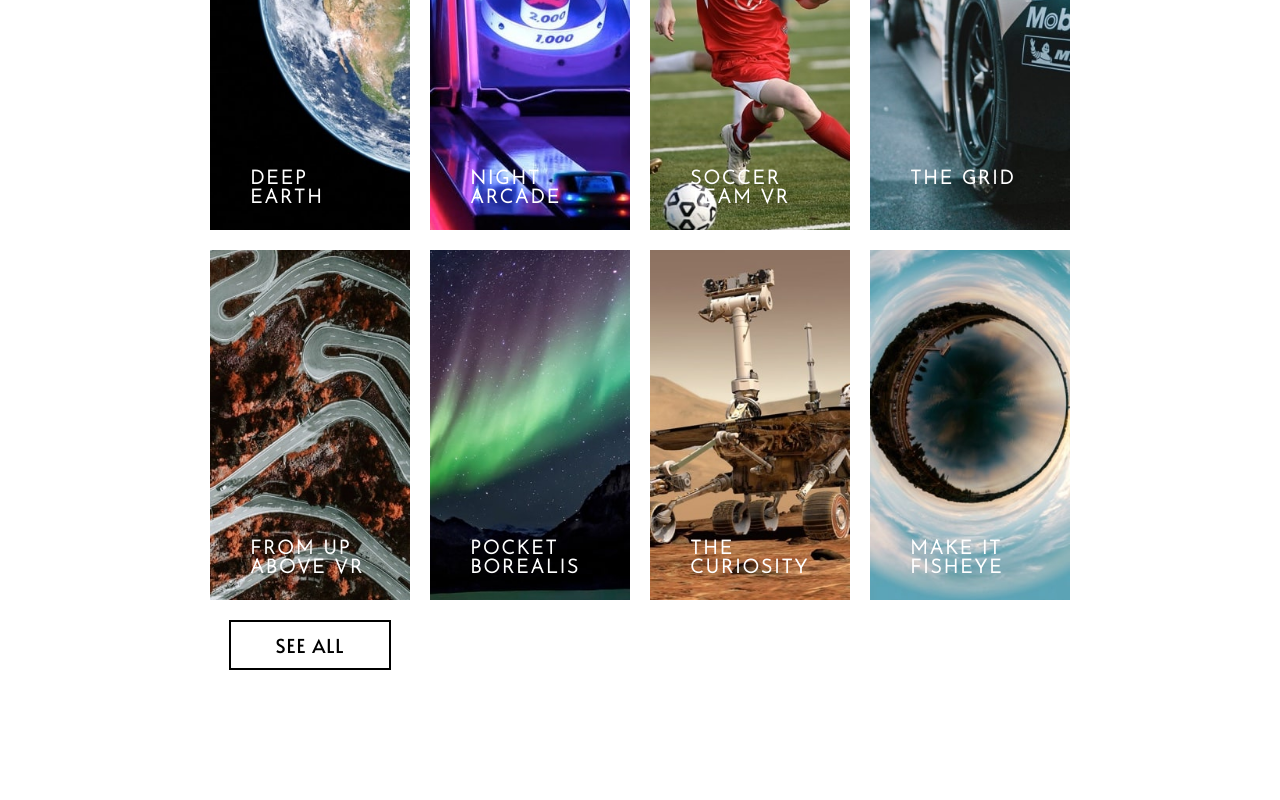
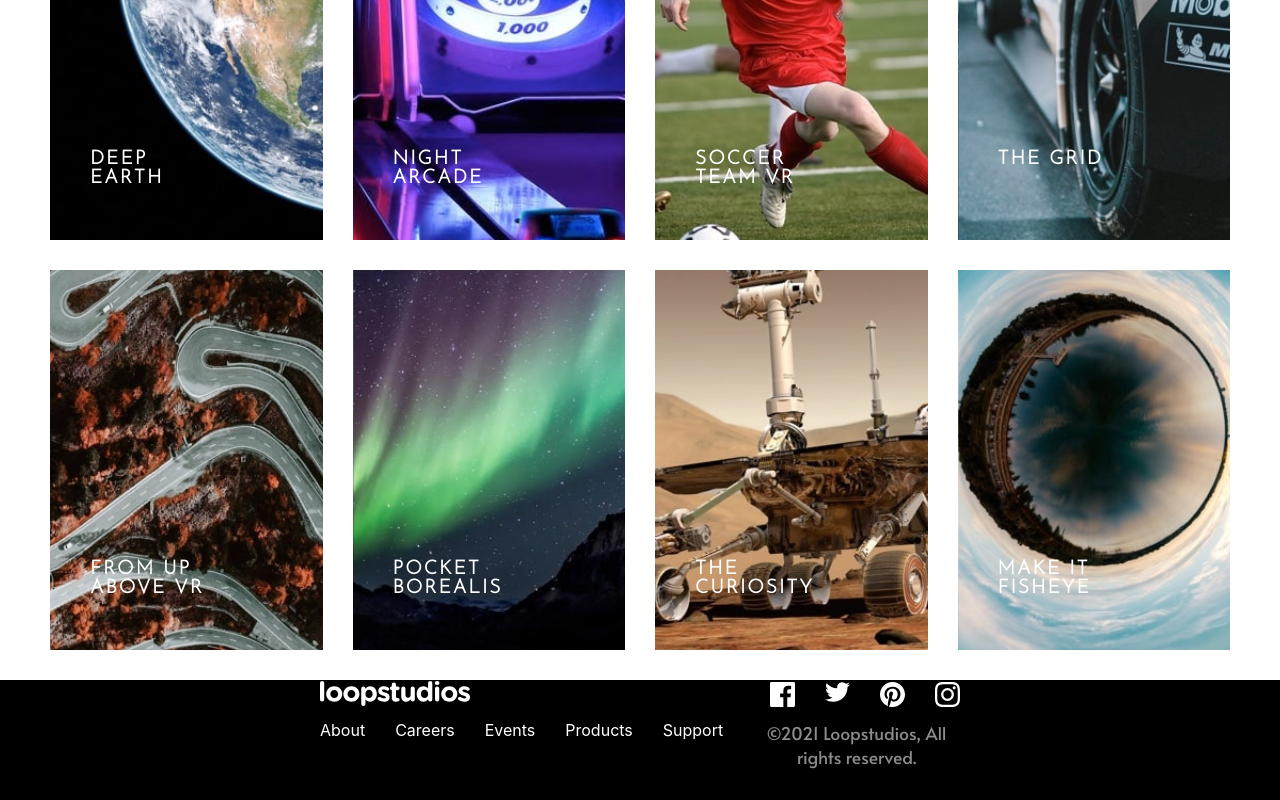
Before and after one commit to Teewaii/loopstudios, a React (Create React App) app: page / in a window 1280 px wide. Shown: the part 1798-2598 px from the top of the page. Before the commit the page ends 2518 px from the top, so only its background shows below. Built offline with nearby package versions, Linux system fonts and the light colour scheme; the HTML template or start-up script is replaced by a standard one.

Commit message:
90% completion

```diff
--- a/package.json
+++ b/package.json
@@ -6,6 +6,7 @@
     "@fortawesome/fontawesome-svg-core": "^6.1.1",
     "@fortawesome/free-regular-svg-icons": "^6.1.1",
     "@fortawesome/free-solid-svg-icons": "^6.1.1",
+    "@fortawesome/react-fontawesome": "^0.2.0",
     "@testing-library/jest-dom": "^5.16.4",
     "@testing-library/react": "^13.3.0",
     "@testing-library/user-event": "^13.5.0",
--- a/src/components/creations/Creations.js
+++ b/src/components/creations/Creations.js
@@ -4,9 +4,6 @@ import React,{useState} from "react"
 // import products from "../../assets/creations"
 
 export default function Creations(){
-//     const DataArray = products.data.create
-//     const creations = DataArray.firstname
-//     console.log(creations)
     return(
 
    <div className="creation-container">
--- a/src/components/creations/creations.css
+++ b/src/components/creations/creations.css
@@ -16,16 +16,19 @@
 }
 
 .creation-container{
-    height: 100vh;
+    min-height: 100vh;
     padding: 0 30px 0;
     margin: auto;
 }
 
 .creations-items{
     display: grid;
-    grid-template-columns: 1fr;
+    grid-template-columns: minmax(520px,1fr);
     gap: 30px;
+    padding-bottom: 80px;
 }
+
+
 .card{
     background-position: center;
     background-size: cover;
@@ -89,8 +92,8 @@ button{
     padding: 10px 45px;
     background-color: rgb(255, 255, 255);
     border: 2px solid black;
-    margin-bottom: 50px;
     text-transform: uppercase;
+    margin-top: 20px;
     font-family: var(--BodyFont);
     font-size: 1.2rem;
     letter-spacing: 1px;
@@ -104,14 +107,15 @@ button:hover{
 @media (min-width:800px) {
     .creations-items{
         display: grid;
-        grid-template-columns: repeat(4,minmax(200px , 1fr));
-        gap: 20px;
+        grid-template-columns: repeat(4,minmax(160px , 300px));
+        /* gap: 20px; */
         padding:0 20px;
+        position: relative;
         /* border: 1px solid red; */
     }
 
     .card{
-        height: 350px;
+        min-height: 380px;
         padding: 30px;
         position: relative;
         /* border: 1px solid red; */
@@ -127,6 +131,14 @@ button:hover{
         width: 120px;
     }
 
+    .creation-heading{
+        text-align: left;
+    }
+    button{
+        position: absolute;
+        top: -120px;
+        right: 20px;
+     }
 
 .deep-earth{
     background-image: url(../../assets/desktop/image-deep-earth.jpg);
--- a/src/components/footer/Footer.css
+++ b/src/components/footer/Footer.css
@@ -0,0 +1,389 @@
+@import url('https://fonts.googleapis.com/css2?family=Alata&family=Josefin+Sans:wght@300&display=swap');
+
+
+*{
+    margin:0;
+    padding: 0;
+    box-sizing: border-box;
+}
+:root{
+    --White: hsl(0, 0%, 100%);
+    --Black: hsl(0, 0%, 0%);
+    --DarkGray: hsl(0, 0%, 55%);
+    --VeryDarkGray: hsl(0, 0%, 41%);
+    --BodyFont: 'Alata', sans-serif;
+    --HeaderFont: 'Josefin Sans', sans-serif;
+}
+
+
+
+.footer{
+    display: flex;
+    flex-direction: column;
+    align-items: center;
+    background-color: black;
+    height: 65vh;
+    padding: 80px 50px 10px 50px;
+    text-align: center;
+}
+
+.navigation, .social-list{
+    display: flex;
+    flex-direction: column;
+    align-items: center;
+    margin-bottom: 30px;
+}
+
+.copyright{
+    font-size: 1.6rem;
+    font-family: var(--BodyFont);
+    color: var(--DarkGray);
+}
+
+/* .navigation ul{
+display: flex;
+} */
+
+li:hover{
+    text-decoration: underline;
+    color: red;
+}
+
+.navigation ul li{
+list-style: none;
+font-size: 1.8rem;
+margin-bottom: 30px;
+}
+.navigation ul li a{
+text-decoration: none;
+color: white;
+}
+
+.footer .logo{
+    width: 300px;
+    margin-bottom: 50px;
+}
+
+.list-items{
+    display: flex;
+    list-style: none;
+    margin-bottom: 30px;
+}
+
+.list-items li{
+    margin-right: 30px;
+}
+.list-items li:last-child {
+    margin-right: 0px;
+}
+
+.list-items img{
+    width: 40px;
+}
+.list-items img:hover{
+    border-bottom: 1px solid white;
+}
+
+
+@media (min-width:900px) {
+    .footer{
+        display: flex;
+        flex-direction: row;
+        justify-content: space-between;
+        align-items: center;
+        background-color: black;
+        height: 15vh;
+        padding: 20px 80px;
+    }
+    .navigation, .social-list{
+        display: flex;
+        flex-direction: column;
+        align-items: center;
+        margin-bottom: 30px;
+    }
+    .navigation ul{
+        display: flex;
+        list-style: none;
+        font-size: 1.8rem;
+        margin-bottom: 30px;
+        }
+
+    .social-list{
+        align-items: flex-end;
+        }
+    .navigation{
+        align-items: flex-start;
+        }
+
+    .navigation ul li{
+    list-style: none;
+    font-size: 1rem;
+    margin-right: 30px;
+    margin-bottom:0 ;
+}
+
+.footer .logo{
+    width: 150px;
+    margin-bottom: 10px;
+}
+.list-items{
+    margin-bottom: 10px;
+}
+.list-items img{
+    width: 25px;
+    margin-right: 0px;
+}
+.list-items li:last-child {
+    margin-right: 0px;
+}
+.copyright{
+    font-size: 1.1rem;
+    font-family: var(--BodyFont);
+    color: var(--DarkGray);
+}
+}
+
+
+@media (min-width:1200px) {
+    .footer{
+        padding: 20px 320px;
+    }
+}
+
+
+/*
+.fa-brands{
+    color: black;
+}
+.footer .logo img{
+    width: 80%;
+
+    position: relative;
+    z-index:500;
+}
+
+.footer{
+    display: flex;
+    flex-direction: column;
+    background-color: black;
+    padding: 40px;
+}
+
+.social-list, .social-links{
+    display: flex;
+    justify-content: space-between;
+    align-items: center;
+}
+
+.social-list ul,  .social-links ul{
+    display: flex;
+}
+
+.social-list ul li, .navigation ul li{
+    margin-right: 10px;
+    list-style: none;
+}
+
+.social-list ul li{
+    margin-right: 18px;
+}
+
+.social-list ul li a, .navigation ul li a{
+    color: white;
+    text-decoration: none;
+}
+
+span{
+    color: var(--DarkGray)
+}
+
+.list-items img{
+    width: 22px;
+} */
+
+
+/* .hero{
+    background-image: url(C:\Users\Pc\Documents\GitHub\loopstudios\src\assets\desktop\image-hero.jpg);
+background-repeat: no-repeat;
+background-position: center;
+background-size: cover;
+height: 80vh;
+padding: 50px 90px;
+} */
+
+
+/*
+.hero{
+    display: flex;
+    flex-direction: column;
+    background-image: url(../../assets/mobile/image-hero.jpg);
+    background-repeat: no-repeat;
+    background-position: center;
+    background-size: cover;
+    height: 100vh;
+    padding: 30px 40px;
+    position: relative;
+
+}
+
+nav{
+    display: flex;
+    justify-content: space-between;
+    align-items: center;
+    padding: 10px 0;
+    margin-bottom: 250px;
+}
+
+@media (max-width:750px) {
+    .main-nav {
+    display: flex;
+    flex-direction: column;
+    background-color: black;
+    padding: 30px 0;
+    text-transform: uppercase;
+    position: absolute;
+    top: 0;
+    right: 0;
+    left: 0;
+    height: 85vh;
+    z-index: 200;
+    visibility: hidden;
+}
+.active{
+    visibility: visible;
+}
+
+.main-nav ul{
+    margin-top: 120px;
+    padding: 10px 0;
+}
+.main-nav ul li{
+    display: block;
+    padding: 15px 45px;
+    list-style:none;
+    margin-bottom: 15px;
+}
+
+}
+
+.main-nav ul li:hover{
+    background-color: grey;
+}
+
+
+.main-nav ul li:last-child{
+    list-style:none;
+    margin-right: 0px;
+}
+
+.main-nav ul li a{
+   text-decoration: none;
+   color: white;
+   font-family: var(--HeaderFont);
+   font-weight: 600;
+}
+
+.logo img{
+    width: 80%;
+
+    position: relative;
+    z-index:500;
+}
+
+.hamburger img{
+    height: 20px;
+    position: relative;
+    cursor: pointer;
+}
+
+.closeMenu {
+    position: absolute;
+    top: 42px;
+    right: 45px;
+    cursor: pointer;
+}
+
+
+
+
+.header-ms h1{
+    color: white;
+    font-family: var(--HeaderFont);
+    text-transform: uppercase;
+    font-size: 2.5rem;
+    font-weight: 500;
+    border: 3px solid white;
+    padding: 20px;
+    max-width: 500px;
+    margin-left: 0;
+}
+
+@media (min-width:750px) {
+
+
+     .hamburger, .closeMenu{
+        display: none;
+    }
+nav{
+    display: flex;
+    justify-content: space-between;
+    align-items: center;
+}
+.main-nav {
+    display: flex;
+}
+
+.main-nav ul{
+    display: flex;
+    flex-direction: row;
+}
+
+.main-nav ul li{
+    list-style:none;
+    margin-right: 30px;
+    margin-bottom: 0;
+}
+.main-nav ul li:last-child{
+    margin-right: 0px;
+}
+.main-nav ul li a{
+   text-decoration: none;
+   color: white;
+   font-family: var(--HeaderFont);
+   font-weight: 600;
+}
+
+.logo img{
+    width: 100%;
+
+    position: relative;
+    z-index:500;
+}
+
+    .hero{
+    justify-content: flex-start;
+    padding: 40px 55px;
+    background-image: url(../../assets/desktop/image-hero.jpg);
+ }
+    .header-ms {
+        max-width: 700px;
+        text-align: left;
+    }
+
+    .header-ms h1{
+        font-size: 4.5rem;
+        font-weight: 500;
+        border: 3px solid white;
+        padding: 30px;
+        max-width: 700px;
+        margin-left: 0;
+    }
+}
+
+@media (min-width:1000px) {
+
+  .hero{
+    justify-content: flex-start;
+    padding: 40px 150px;
+ }
+} */
--- a/src/components/footer/Footer.js
+++ b/src/components/footer/Footer.js
@@ -0,0 +1,43 @@
+import "./Footer.css"
+import logo from "../../assets/logo.svg"
+import face from "../../assets/icon-facebook.svg"
+import twit from "../../assets/icon-twitter.svg"
+import pinterest from "../../assets/icon-pinterest.svg"
+import instagram from "../../assets/icon-instagram.svg"
+
+export default function Footer(){
+
+    return(
+
+        <div className="footer">
+
+
+            <div className="navigation">
+            <div className="logo"><img src={logo} alt="" /></div>
+                <ul className="social-links">
+                <li><a href="#">About</a></li>
+                    <li><a href="#">Careers</a></li>
+                    <li><a href="#">Events</a></li>
+                    <li><a href="#">Products</a></li>
+                    <li><a href="#">Support</a></li>
+                </ul>
+
+                </div>
+
+          <div className= "social-list">
+                <ul className="list-items">
+                    <li><a href="#"><img src={face} alt="" /></a></li>
+                    <li><a href="#"><img src={twit} alt="" /></a></li>
+                    <li><a href="#"><img src={pinterest} alt="" /></a></li>
+                    <li><a href="#"><img src={instagram} alt="" /></a></li>
+                </ul>
+                <div className="copyright">
+                        <span>&#169;2021 Loopstudios, All rights reserved.</span>
+                    </div>
+                </div>
+
+
+
+         </div>
+    )
+}
--- a/src/components/header/Header.css
+++ b/src/components/header/Header.css
@@ -78,7 +78,7 @@ nav{
 }
 
 .main-nav ul li:hover{
-    background-color: grey;
+    text-decoration: underline;
 }
 
 
--- a/src/components/leader/Leader.css
+++ b/src/components/leader/Leader.css
@@ -21,7 +21,7 @@
     height: 80vh;
     background-color: white;
     padding:20px 30px;
-    margin-top: 70px;
+    margin-top: 50px;
     margin-bottom: 20px;
 
 }
@@ -68,7 +68,7 @@
         align-items: center;
         padding:10px 120px;
         position: relative;
-        width: 90%;
+        width: 75%;
         height: 90vh;
         margin: auto;
     }
--- a/src/index.js
+++ b/src/index.js
@@ -5,6 +5,7 @@ import App from './App';
 import Header from './components/header/Header';
 import Leader from './components/leader/Leader';
 import Creations from './components/creations/Creations';
+import Footer from './components/footer/Footer';
 import reportWebVitals from './reportWebVitals';
 
 const root = ReactDOM.createRoot(document.getElementById('root'));
@@ -13,6 +14,7 @@ root.render(
     <Header />
     <Leader />
     <Creations />
+    <Footer />
   </div>
 );
 
```
Also changed, not shown: 1 other file (tests, documents, lock files or other folders).
